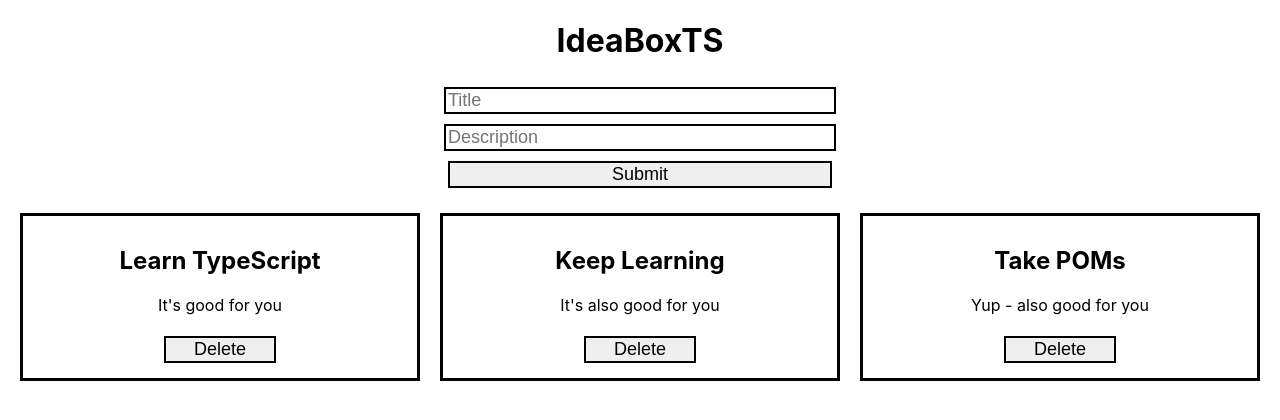
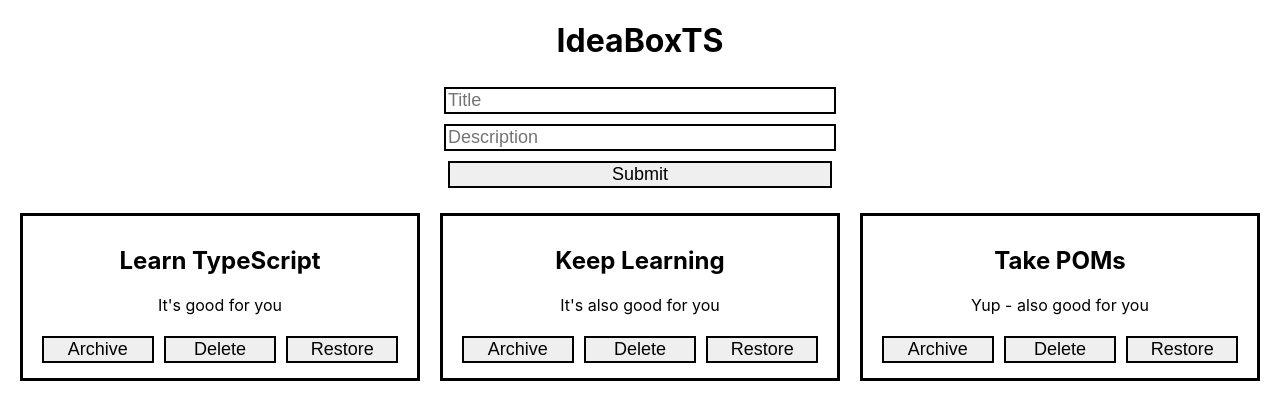
Before and after one commit to Ant-Shell/ideabox-ts, a React (Create React App) app: page / in a window 1280 px wide. Shown: the top 420 px of the page. Built offline with nearby package versions, Linux system fonts and the light colour scheme.

Commit message:
Add import statements, key, props, button

```diff
--- a/src/components/Card/Card.tsx
+++ b/src/components/Card/Card.tsx
@@ -1,4 +1,6 @@
 import { FC } from "react"
+// import { useDispatch, useSelector } from "react-redux"
+import { restoreIdea } from "../../features/saveIdea/saveIdeaSlice"
 import "./Card.css"
 
 interface Props {
@@ -6,16 +8,19 @@ interface Props {
   title: string
   description: string
   deleteIdea: (id: number) => void
+  toArchive: (id: number) => void
 }
 
-const Card: FC<Props> = ({id, title, description, deleteIdea}) => {
+const Card: FC<Props> = ({id, title, description, deleteIdea, toArchive }) => {
+  // const dispatch = useDispatch()
 
   return (
-    <div className="card">
+    <div className="card" key={id}>
       <h2>{title}</h2>
       <p>{description}</p>
-      {/* <button>Archive</button> */}
+      <button onClick={() => toArchive(id)}>Archive</button>
       <button onClick={() => deleteIdea(id)}>Delete</button>
+      <button onClick={() => restoreIdea(id)}>Restore</button>
     </div>
   )
 }
```
